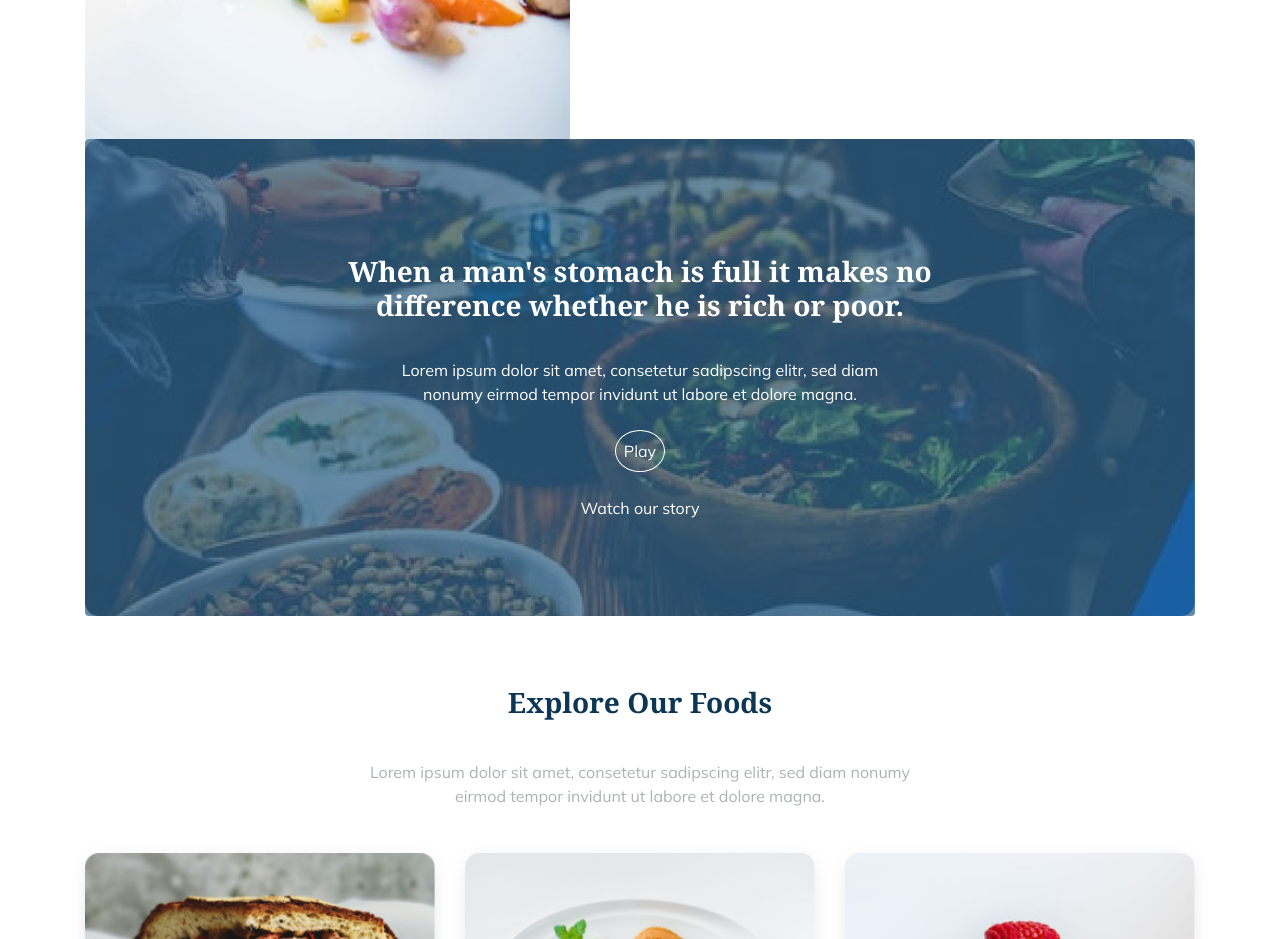
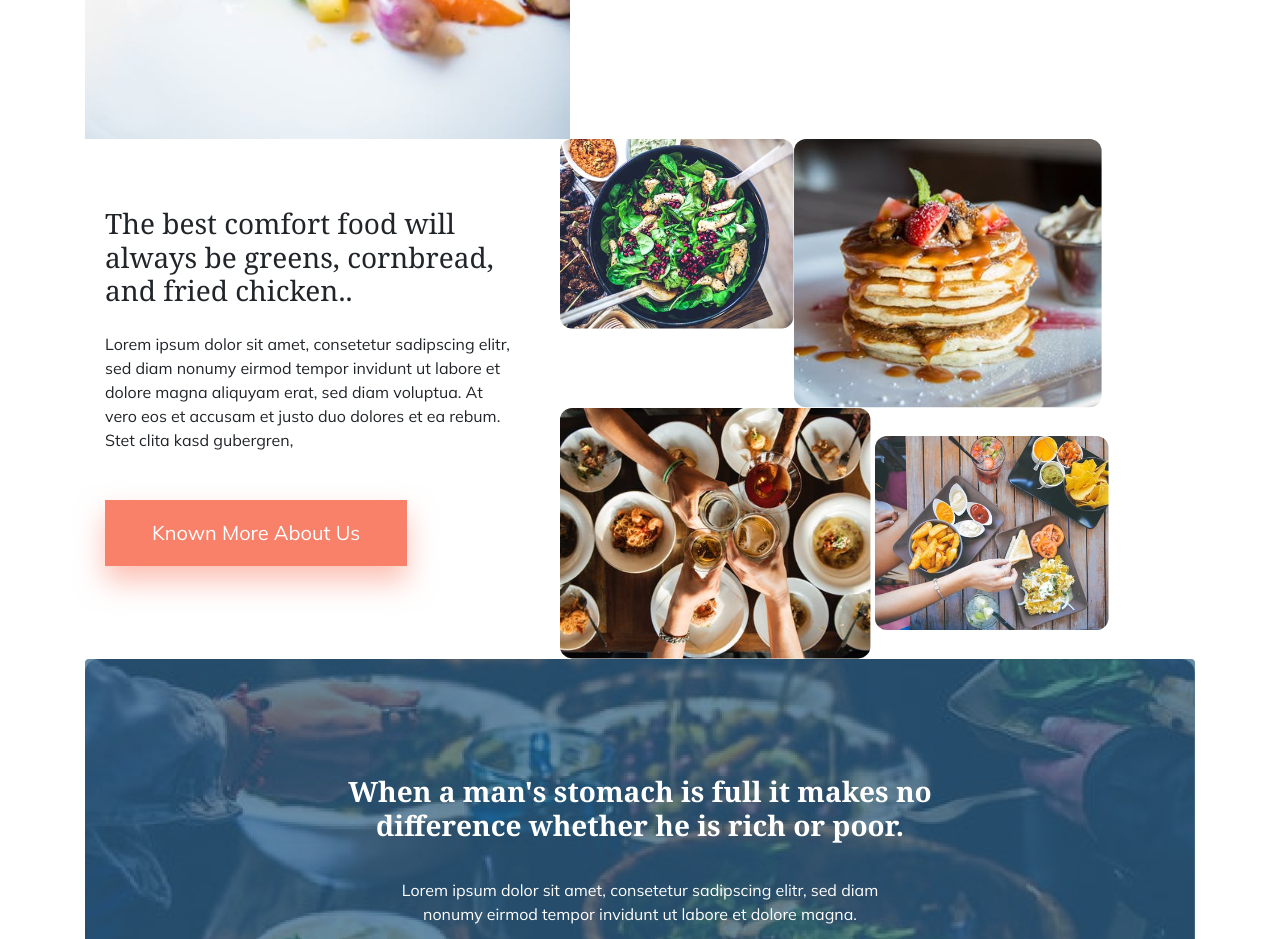
Before and after one commit to vominhthu/victorya-exercise, a website: page index.html in a window 1280 px wide. Shown: the part 1280-2219 px from the top of the page. Drawn offline with nearby package versions, Linux system fonts and the light colour scheme; a web font is replaced by a local one.

Commit message:
version 4

```diff
--- a/index.html
+++ b/index.html
@@ -105,7 +105,7 @@
     </header>
     <section class="introduce">
         <div class="container">
-            <div class="row introduce-row">
+            <div class="row">
                 <div class="offset-1 col-10 offset-sm-0 col-sm-12 col-md-5">
                     <div class="introduce-img">
                         <img src="image/jaifv4nk.png" alt="">
@@ -127,8 +127,39 @@
                     </div>
                 </div>
             </div>
+            <div class="row">
+                <div class="col-md-5">
+                    <div class="card border-0">
+                        <div class="card-body mt-5">
+                            <h3 class="card-title mb-4">The best comfort food will always be greens, cornbread, and fried
+                                chicken..</h3>
+                            <p class="card-text mb-5">Lorem ipsum dolor sit amet, consetetur sadipscing elitr,
+                                sed diam nonumy eirmod tempor
+                                invidunt ut labore et dolore magna aliquyam erat, sed diam voluptua. At vero eos et
+                                accusam et justo duo dolores et ea rebum. Stet clita kasd gubergren,</p>
+                            <div class="card-button">
+                                <a href="#" class="btn btn-lg btn-primary ">Known More About Us</a>
+                            </div>
+                        </div>
+                    </div>
+                </div>
+                <div class="col-md-7">
+                    <div class="image-1">
+                        <img style="float: left;" src= "image/introduce-21.png" />
+                        <div class="img">
+                            <img src= "image/introduce-22.png" />
+                        </div>
+                        <img src= "image/introduce-23.png" />
+                        <img src= "image/introduce-24.png" />
+
+
+                    </div>
+
+                </div>
+            </div>
         </div>
     </section>
+
 
     <!-- <section class="story text-center">
         <div class="story-container container position-relative">
```
Also changed, not shown: image/introduce-21.png (renamed from image/a8yt8ici.png), image/introduce-22.png (renamed from image/qv3g3gmi.png), image/introduce-23.png (renamed from image/2mou6w3x.png), image/introduce-24.png (renamed from image/o9kwrr26.png).
